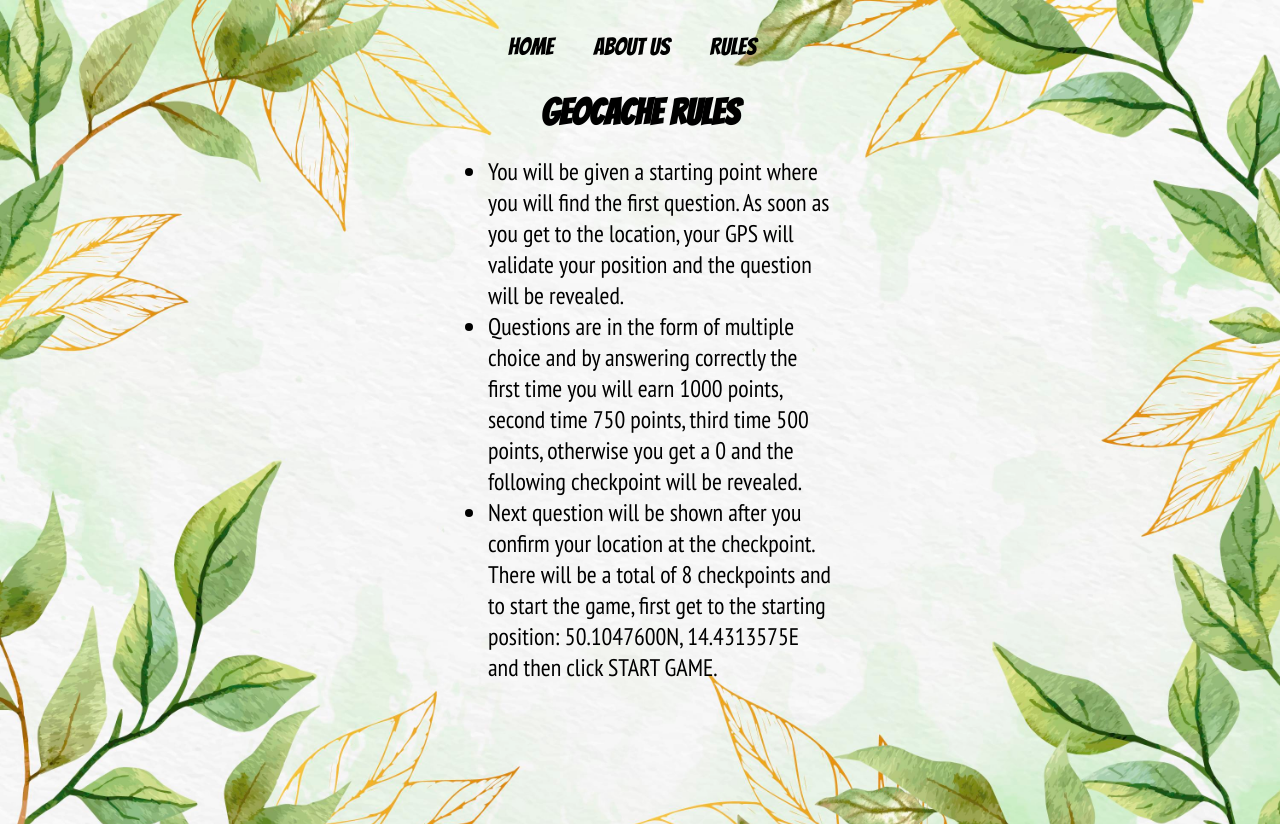
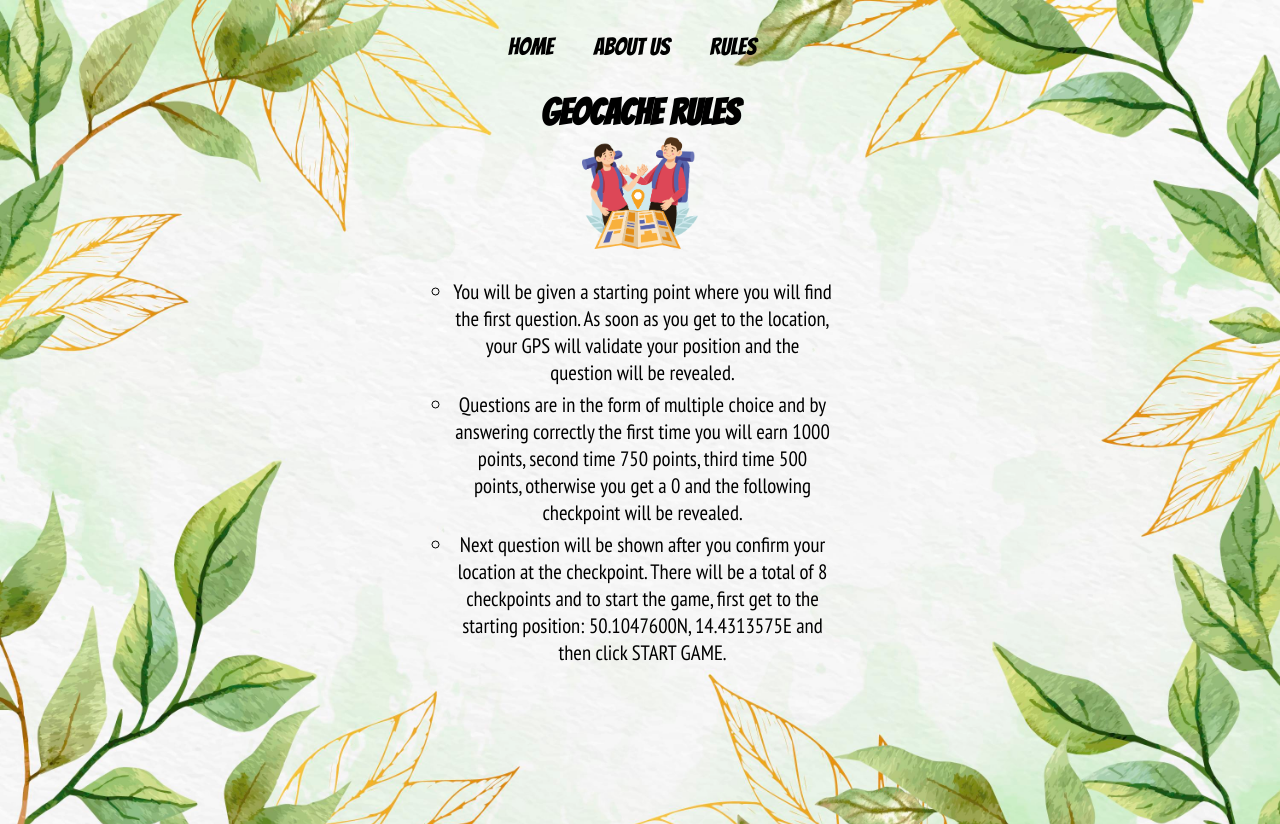
Before and after one commit to Tereza-mun/geocaching-project, a React app in the folder geocaching/: page /rules in a window 1280 px wide. Built offline with nearby package versions, Linux system fonts and the light colour scheme.

Commit message:
added pic in Rules, bullets-style.css added

```diff
--- a/geocaching/src/Rules/index.jsx
+++ b/geocaching/src/Rules/index.jsx
@@ -1,10 +1,12 @@
 import React from "react";
 import "./style.css";
+import logo from "./kids-with-map.png";
 
 const Rules = () => {
   return (
     <>
       <h2 className="heading">Geocache Rules</h2>
+      <img className="img-rules" src={logo}></img>
       <ul className="paragraph-rules--list">
         <li>
           You will be given a starting point where you will find the first
--- a/geocaching/src/Rules/style.css
+++ b/geocaching/src/Rules/style.css
@@ -1,3 +1,18 @@
 .paragraph-rules--list {
   font-family: "PT Sans Narrow";
+  font-size: 1.3rem;
+  padding-left: 5px;
+  text-align: center;
 }
+
+.paragraph-rules--list li {
+  padding-bottom: 5px;
+  list-style-type: circle;
+}
+
+.img-rules {
+  display: block;
+  margin-left: auto;
+  margin-right: auto;
+  width: 30%;
+}
--- a/geocaching/src/index.jsx
+++ b/geocaching/src/index.jsx
@@ -4,6 +4,7 @@ import { render } from "react-dom";
 import Home from "./Home";
 import About from "./About";
 import Rules from "./Rules";
+
 import "./style.css";
 
 const App = () => (
@@ -17,6 +18,7 @@ const App = () => (
           <li>
             <Link to="/about">About us</Link>
           </li>
+
           <li>
             <Link to="/rules">Rules</Link>
           </li>
--- a/geocaching/src/style.css
+++ b/geocaching/src/style.css
@@ -40,6 +40,9 @@ body {
 
 .paragraph {
   font-size: 1.7rem;
+}
+
+p {
   font-family: "PT Sans Narrow";
 }
 
```
Also changed, not shown: geocaching/src/Rules/kids-with-map.png (added), geocaching/src/Rules/transparent-logo.png (added).
